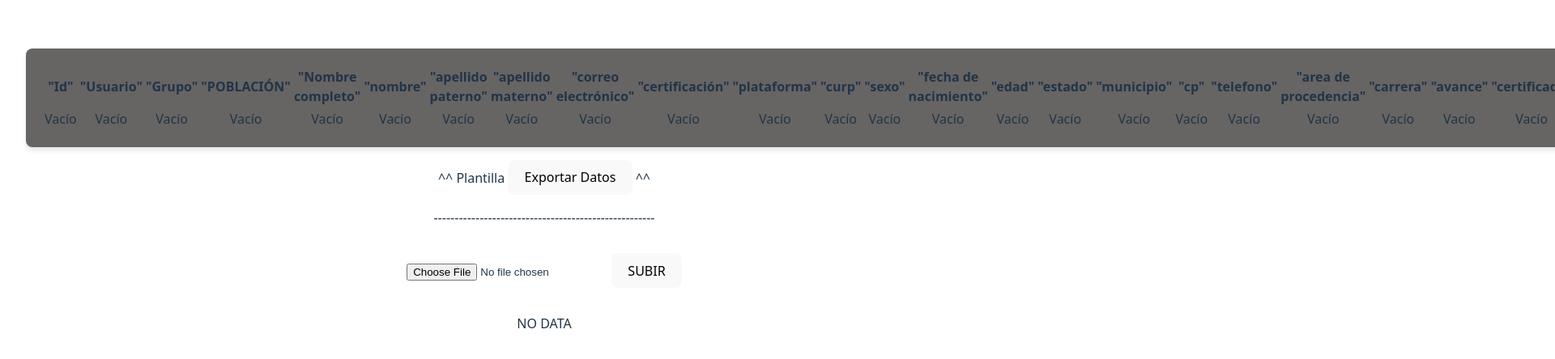
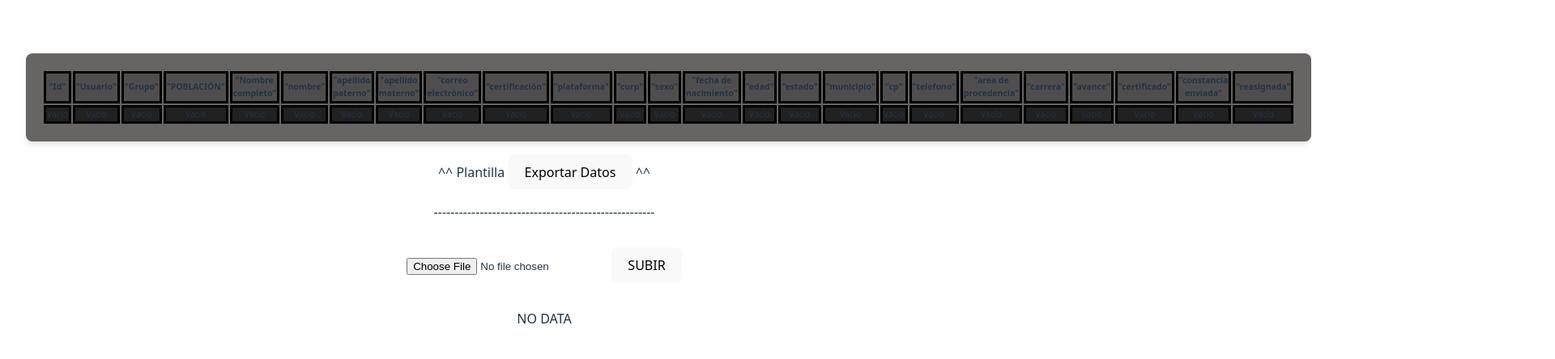
Before and after one commit to TheSinotec/preprocesador-excel, a React (Vite) app: page / in a window 1280 px wide. Shown: the part 164-608 px from the top of the page at 81% size, 1920 px wide, since content can reach past the window. Built offline with nearby package versions, Linux system fonts and the light colour scheme.

Commit message:
Update App.css
update - Se añaden estilos a las tablas para mejorar su visualización
warning - No me juzguen no soy GUI :C

```diff
--- a/src/App.css
+++ b/src/App.css
@@ -47,3 +47,17 @@
   border-radius: 8px; /* Opcional: esquinas redondeadas */
   box-shadow: 0 4px 6px rgba(0, 0, 0, 0.1); /* Opcional: sombra */
 }
+
+th, td{
+  border: solid;
+  border-color: black;
+  font-size: 65%;
+}
+
+th{
+  background-color: #504d4d;
+}
+
+.boton-muestra{
+  background-color: #222121;
+}
```
